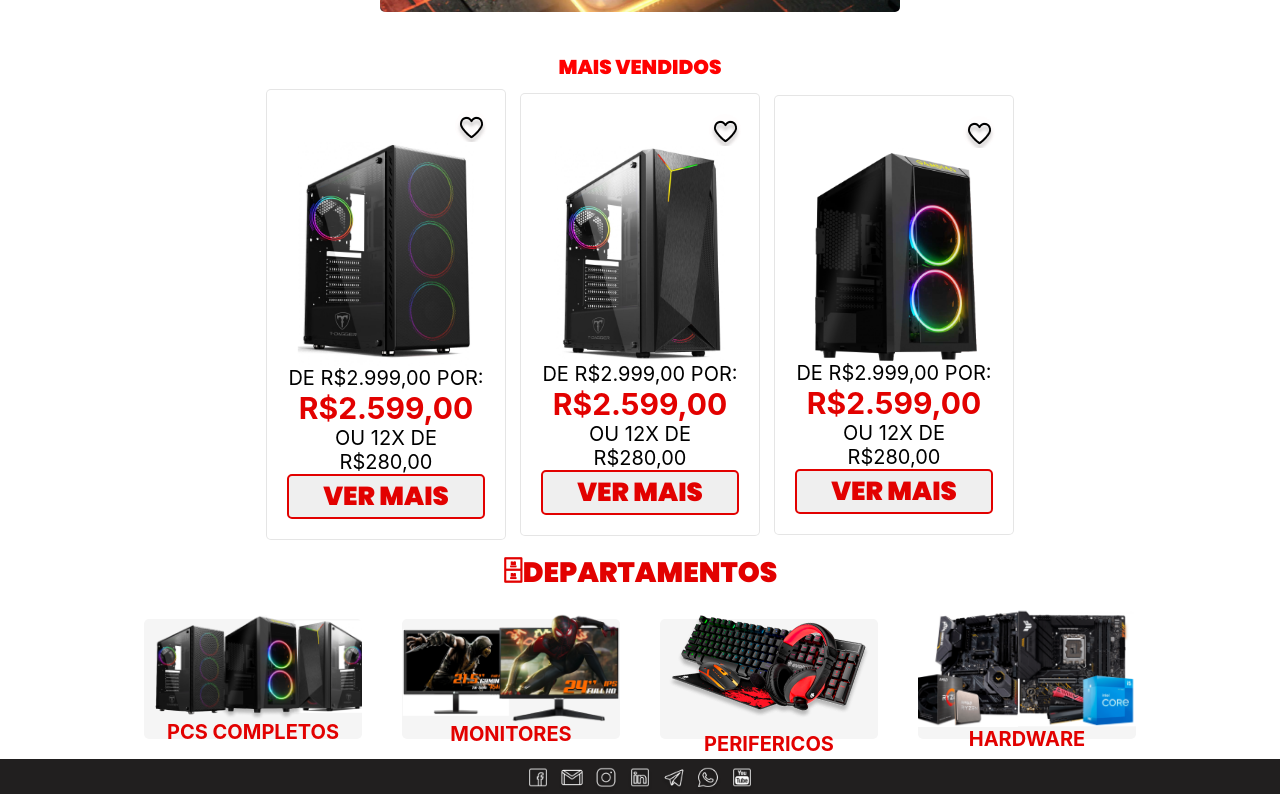
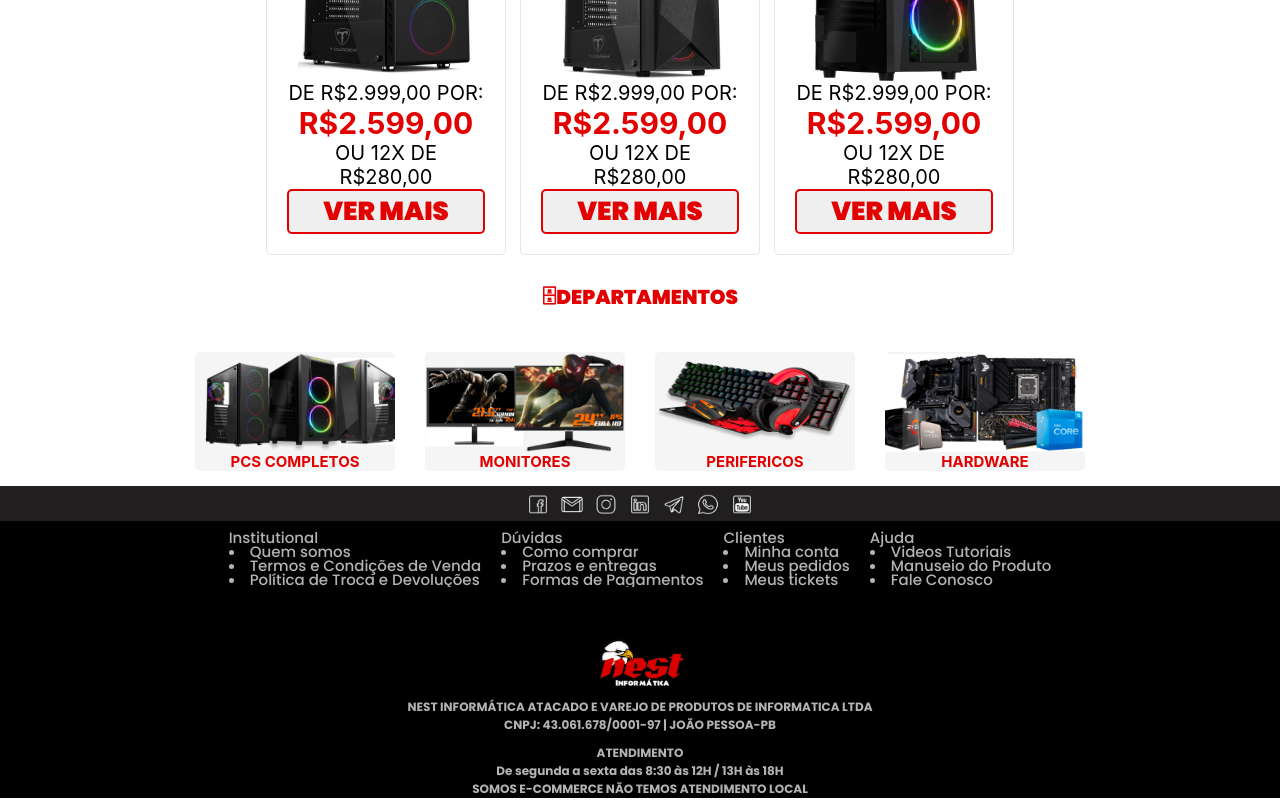
Before and after one commit to PedroNestJp/app-nest, a React (Create React App) app: page / in a window 1280 px wide. Shown: the part 1614-2414 px from the top of the page. Built offline with nearby package versions, Linux system fonts and the light colour scheme.

Commit message:
mvp register resposive + create footer

```diff
--- a/src/components/FooterComponents.js
+++ b/src/components/FooterComponents.js
@@ -4,13 +4,87 @@ import { logo } from "../img/imgs"
 const Footer = ()=>{
     return(
 
-    <div className="footer">
-        <div className="info-footer"> </div>
-        <Link to='/home'>
-            <img className="logoLogo" src={logo} alt='logo' />
-        </Link>
-    </div>
+    <section className="footer">
+        <div className="info-footer">
+            <div className="texts-info-footer">
+                <div className="institutional">
+                    <p>Institutional</p>
+                    <li>
+                        <a className=" whoAreWe-footer ">Quem somos</a>
+                    </li>
+                    <li>
+                        <a className=" termsFooter ">Termos e Condições de Venda</a>
+                    </li>
+                    <li>
+                        <a className="exchangeAndReturnPolicy-footer ">Política de Troca e Devoluções</a>
+                    </li>
+                </div>
+                <div className="doubts">
+                <p> Dúvidas </p>
+                    <li>
+                        <a className="howToBuy-footer">Como comprar</a>
+                    </li>
+                    <li>
+                        <a className=" deadlineAndDelivery-footer">Prazos e entregas</a>
+                    </li>
+                    <li>
+                        <a className=" paymentMethods-footer">Formas de Pagamentos</a>
+                    </li>
+                </div>
+                <div className="client">
+                <p> Clientes </p>
+                    <li>
+                        <a className=" myAccount-footer">Minha conta</a>
+                    </li>
+                    <li>
+                        <a className="myRequests-footer">Meus pedidos</a>
+                    </li>
+                    <li>
+                        <a className="myTickets-footer">Meus tickets</a>
+                    </li>
+                </div>
+                <div className="help">
+                <p> Ajuda </p>
+                    <li>
+                        <a className="tutorialVideos-footer">Videos Tutoriais</a>
+                    </li>
+                    <li>
+                        <a className="productHandling-footer">Manuseio do Produto</a>
+                    </li>
+                    <li>
+                        <a className="contactUs-footer">Fale Conosco</a>
+                    </li>
+                </div>
+
+            </div>
+        </div>
+
+    </section>
 
 )
 }
-export default Footer
+
+const SubFooter = ()=>{
+    return(
+        <section className="subFooter">
+            <div className="certifications"></div>
+                <div className="businessInformation">
+                    <div className="logoSubFooter">
+                        <Link to='/home'>
+                            <img className="logoSubFooter" src={logo} alt='logo' />
+                        </Link>
+                    </div>
+                    <div className="businessTexts">
+                        <p> NEST INFORMÁTICA ATACADO E VAREJO DE PRODUTOS DE INFORMATICA LTDA </p>
+                        <p> CNPJ: 43.061.678/0001-97 | JOÃO PESSOA-PB </p>
+                    </div>
+                    <div className="openingHours">
+                        <p> ATENDIMENTO </p>
+                        <p> De segunda a sexta das 8:30 às 12H / 13H às 18H </p>
+                        <p> SOMOS E-COMMERCE  NÃO TEMOS ATENDIMENTO LOCAL </p>
+                    </div>
+                </div>
+        </section>
+    )
+}
+export {Footer, SubFooter}
--- a/src/components/RegisterComponents.js
+++ b/src/components/RegisterComponents.js
@@ -27,9 +27,9 @@ return(
             <input className="input-password inputsRegister" placeholder="Senha*:" type="password" name="password" id="password"/>
             <input className="input-repeatPassword inputsRegister" placeholder="Repetir Senha*:" type="password" name="repeatPassword" id="repeatPassword"/>
             <h3 className="required-field" > (*) Campos obrigatórios </h3>
-
-
         </section>
+    </div>
+    <div className='termsBtnRegister'>
         <section className='terms'>
             <div className='term'>
                 <input className='acceptTermsInput1' type="checkbox"/>
@@ -48,7 +48,6 @@ return(
                 </button>
             </a>
         </div>
-
     </div>
 </main>
 )
--- a/src/img/imgs.js
+++ b/src/img/imgs.js
@@ -26,8 +26,8 @@ import typepc3 from '../assets/typepc-3.png'
 import gab1 from '../assets/gabinetes/gab1.png'
 import gab2 from '../assets/gabinetes/gab2.png'
 import gab3 from '../assets/gabinetes/gab3.png'
-import imgIntelType from '../assets/icons/imgIntelProcessor.png'
-import imgAmdType from '../assets/icons/imgAmdProcessor.png'
+import imgIntelType from '../assets/buyByPlatform/buyByPlatform-img-intel.png'
+import imgAmdType from '../assets/buyByPlatform/buyByPlatform-img-amd.png'
 import imgBbdPc from '../assets/pcs.png'
 import imgBbdMonitor from '../assets/monitores.png'
 import imgBbdPeripherals from '../assets/kitGamer.png'
--- a/src/pages/home/Home.css
+++ b/src/pages/home/Home.css
@@ -45,8 +45,9 @@
 .inputSearch {
 
     width: 100%;
-    height: 30px;
+    height: 35px;
     outline: none;
+    padding-left: 15px;
     background: #FFFFFF;
     border-radius: 5px 0px 0px 5px;
     border: none;
@@ -60,7 +61,7 @@ input:hover{
 
     cursor: pointer;
     width: 40px;
-    height: 30px;
+    height: 35px;
     background: #E20100;
     border-radius: 0px 5px 5px 0px;
     border: none;
@@ -282,7 +283,10 @@ a#textTypePc{
     flex-direction: row;
     flex-wrap: wrap;
 }
-
+.img-hl-1,.img-hl-2, .img-hl-3, .img-bs-1, .img-bs-2,.img-bs-3{
+    height: 220px;
+    width: 200px;
+}
 .hl-text {
 
     font-family: 'Poppins';
@@ -379,61 +383,68 @@ a#textTypePc{
     color: #000000;
 }
 
-@media (min-width:765px ) {
-    .buyByPlatform{
+.buyByPlatform{
+
+    display: flex;
+    flex-direction: column;
+    margin: 20px;
+
+}
+
+@media (max-width:515px ) {
+
+    .divBuyByPlatform{
         display: flex;
         flex-wrap: wrap;
+        flex-direction: column;
     }
 
 }
 
-.buyByPlatform{
-    display: flex;
-    flex-direction: column;
-    margin: 20px;
-}
 .divBuyByPlatform{
 
-    flex-wrap: wrap;
+    display: flex;
+    align-items: center;
+    justify-content: center;
+    flex-direction: row;
+
 }
 
 .divPlatformAmd, .divPlatformIntel{
+
     display: flex;
     align-items: center;
     justify-content: center;
     flex-direction: column;
-    margin: 20px;
+
 }
 .text-buy-by-platform{
 
     text-align: -webkit-center;
-
-    font-family: 'Poppins';
     font-style: normal;
     font-weight: 900;
     font-size: 20px;
     line-height: 30px;
     color: #FF0101;
+
 }
 
 .text-platform-amd, .text-platform-intel{
 
-    font-family: 'Poppins';
     font-style: normal;
     font-weight: 500;
-    font-size: 25px;
-    line-height: 30px;
+    font-size: 18px;
     color: #FF0101;
 }
 .platform-intel, .platform-amd {
     cursor: pointer;
-    width: 520px;
-    height: 162px;
+    width: 380px;
+    height: 140px;
     border-radius: 5px;
 }
 
 .platform-intel:hover, .platform-amd:hover{
-    width: 530px;
+    width: 400px;
     height: 172px;
     filter: drop-shadow(0px 4px 4px rgba(0, 0, 0, 0.25));
     border-radius: 5px;
@@ -495,6 +506,7 @@ a#textTypePc{
 
 }
 
+
 .departments{
     display: flex;
     justify-content: center;
@@ -508,7 +520,14 @@ a#textTypePc{
     justify-content: center;
     align-items: center;
     flex-direction: row;
-    flex-wrap: wrap;
+
+}
+
+@media (max-width:765px ) {
+    .bbdBoxs{
+        display: flex;
+        flex-wrap: wrap;
+    }
 
 }
 
@@ -517,34 +536,37 @@ a#textTypePc{
     font-family: 'Poppins';
     font-style: normal;
     font-weight: 900;
-    font-size: 28px;
-    line-height: 52px;
+    font-size: 20px;
+    margin: 20px;
 
     color: #E20100;
 
 }
 
 .styleBox-bbd{
+
     display: flex;
     align-items: center;
     justify-content: center;
     flex-direction: column;
-    margin: 20px;
-    box-sizing:border-box ;
-    width: 218px;
-    height: 120px;
-
+    margin: 15px;
+    box-sizing: border-box;
     background: #F5F5F5;
     border-radius: 5px;
 }
+
+.img-bbd-1,.img-bbd-2,.img-bbd-3,.img-bbd-4,.img-bbd-5{
+    height: 100px;
+    width: 200px;
+}
+
 
 .bbd-text{
 
     font-family: 'Inter';
     font-style: normal;
     font-weight: 700;
-    font-size: 20px;
-    line-height: 24px;
+    font-size: 15px;
 
     color: #E20100;
 
@@ -572,23 +594,97 @@ a#textTypePc{
 }
 
 .footer{
+
     display: flex;
     align-items: center;
     justify-content: center;
-    height: 415px;
+    flex-direction: column;
     background: #000000;
+
 
 }
 
 .info-footer{
 
-    height: 199px;
-    border: #F5F5F5 solid;
+    display: flex;
+    align-items: center;
+    justify-content: center;
+    column-gap: 20px;
+    font-style: normal;
+    font-weight: 500;
+    font-size: 15px;
+
 }
 
+a.a{
+    text-decoration: none;
+    color: rgba(255, 255, 255, 0.7);
+}
 
-.logoFooter{
+.texts-info-footer{
+    display: flex;
+    align-items: center;
+    justify-content: center;
+    margin-top: 10px;
+    margin: 10px 10px 0px 10px;
+    column-gap: 20px;
+    font-style: normal;
+    font-weight: 500;
+    font-size: 15px;
+    line-height: 14px;
+    color: rgba(255, 255, 255, 0.7);
+}
 
-    width: 189px;
-    height: 204px;
+@media (max-width:535px){
+    .texts-info-footer{
+        display: flex;
+        flex-wrap: wrap;
+        flex-direction: colum;
+    }
 }
+
+.subFooter{
+
+    display: flex;
+    align-items: center;
+    justify-content: center;
+    flex-direction: column;
+    background-color: #000000;
+    height: 211px;
+
+}
+
+.certifications{
+    display: flex;
+    align-items: center;
+    justify-content: center;
+
+    width: 100%;
+    height: 67px;
+    background: #000000;
+
+
+}
+
+.businessInformation{
+    display: flex;
+    align-items: center;
+    justify-content: center;
+    flex-direction: column;
+    gap: 10px;
+}
+
+.businessTexts, .openingHours{
+    font-style: normal;
+    font-weight: 700;
+    font-size: 12px;
+    line-height: 18px;
+    text-align: center;
+
+    color: rgba(255, 255, 255, 0.7);
+}
+.logoSubFooter{
+
+    width: 90px;
+    height: 50px;
+}
--- a/src/pages/home/Home.js
+++ b/src/pages/home/Home.js
@@ -3,6 +3,7 @@ import {HomeScComponente} from '../../components/HomeComponents copy'
 import { HomeNavbarComponente } from "../../components/HomeNavbarComponent"
 import { ContactLine1, ContactLine2 } from "../../components/ContactLines"
 import HomeCss from "../home/Home.css"
+import {Footer, SubFooter} from "../../components/FooterComponents"
 
 
 const Home = () => {
@@ -12,6 +13,8 @@ const Home = () => {
                 <ContactLine1/>
                 <HomeScComponente/>
                 <ContactLine2/>
+                <Footer/>
+                <SubFooter/>
 
             </div>
     )
--- a/src/pages/register/Register.js
+++ b/src/pages/register/Register.js
@@ -1,7 +1,7 @@
 import React from "react"
 import NavbarShortComponent from "../../components/NavbarShortComponent"
 import RegisterComponents from "../../components/RegisterComponents"
-import Footer from '../../components/FooterComponents'
+import {Footer} from '../../components/FooterComponents'
 import registerCss from "../register/Register.css"
 
 const register = () => {
```
Also changed, not shown: src/pages/register/Register.css (+5 -10 lines), src/assets/buyByPlatform/buyByPlatform-img-amd.png (added), src/assets/buyByPlatform/buyByPlatform-img-intel.png (added).
